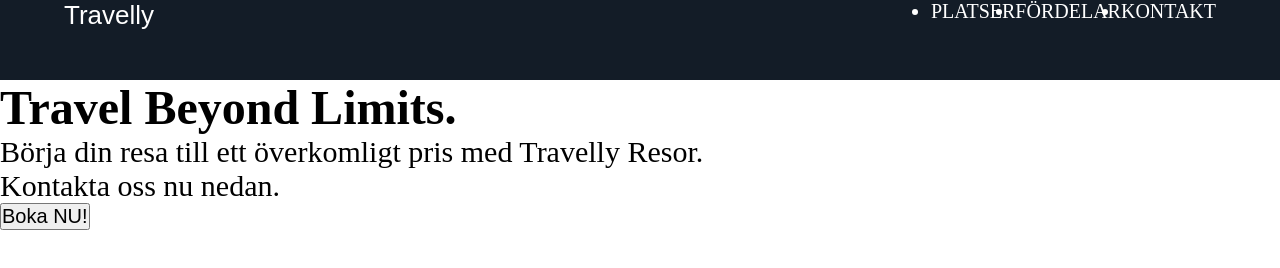
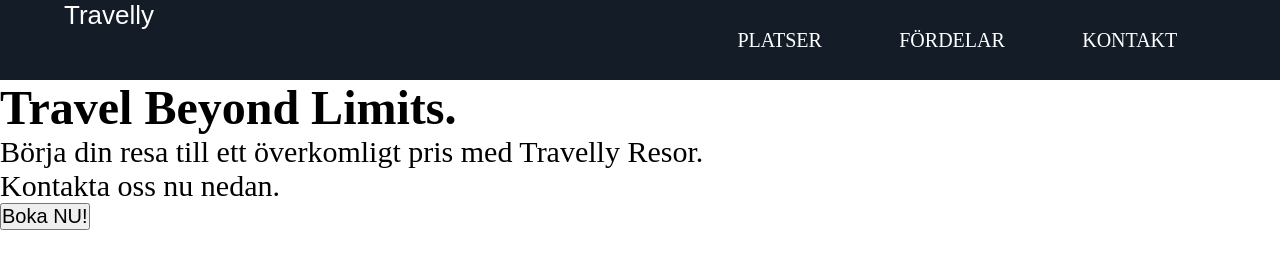
Before and after one commit to broklyn777/dev-ed-travelly, a plain HTML site: page index.html in a window 1280 px wide. Drawn offline with Linux system fonts and the light colour scheme.

Commit message:
navbar beta

```diff
--- a/style.css
+++ b/style.css
@@ -54,6 +54,10 @@
 }
 nav ul {
   display: flex;
+  flex: 1 1 40rem;
+  justify-content: space-around;
+  align-items: center;
+  list-style: none;
 }
 #logo {
   flex: 2 1 40rem;
```
